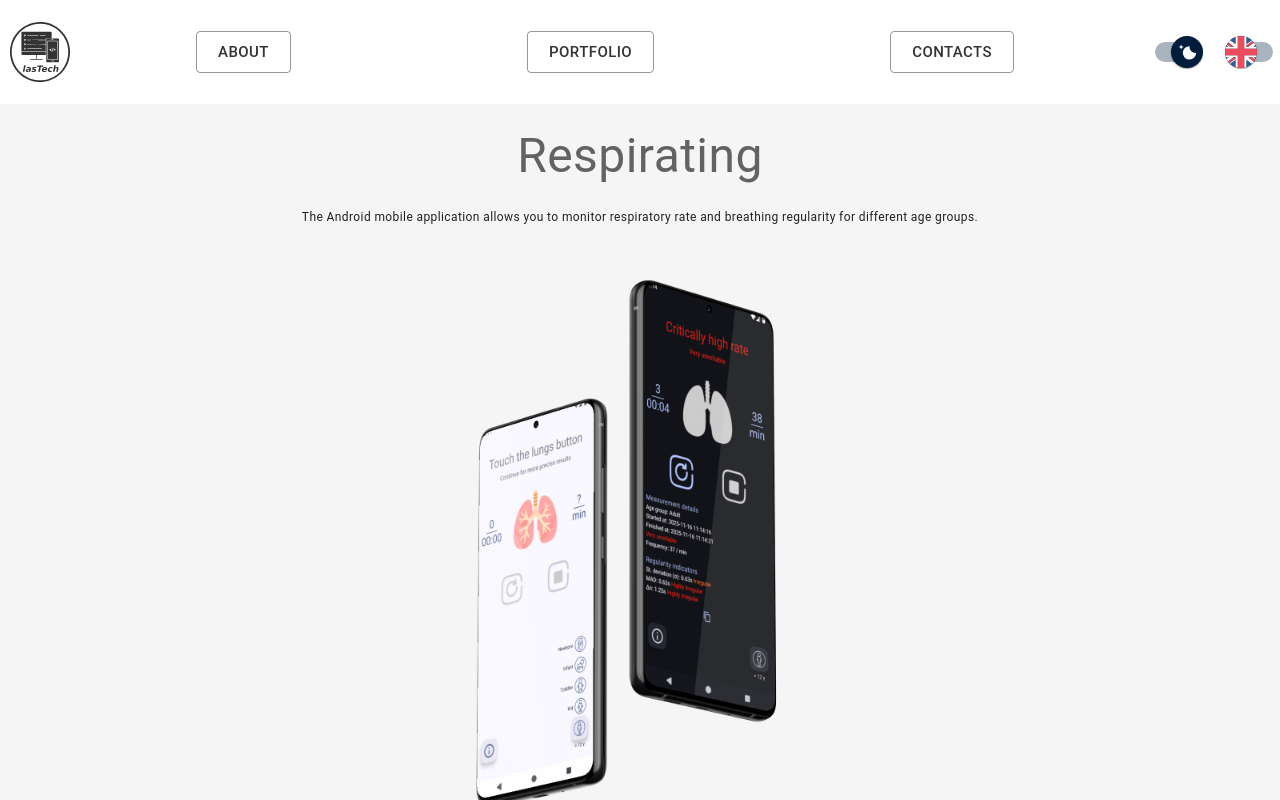
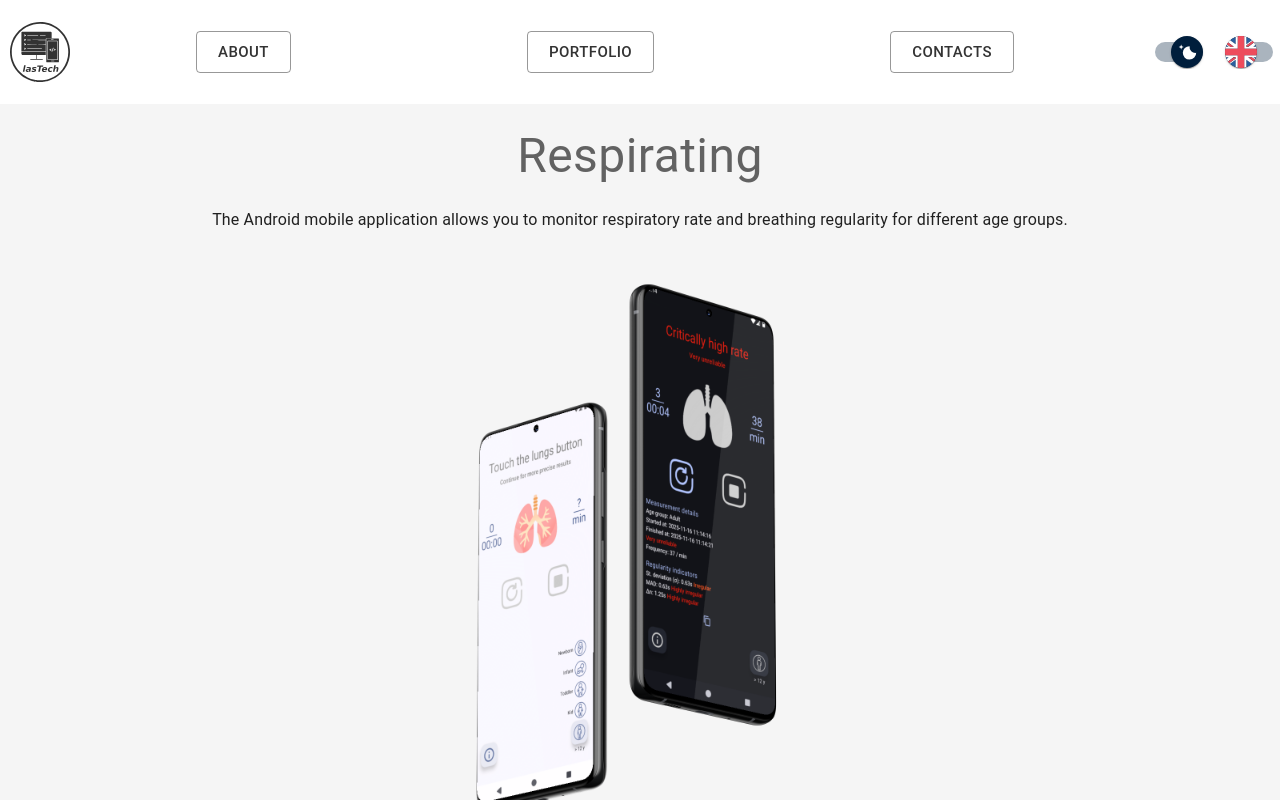
Before and after one commit to MichalLastovka/michallastovka.github.io, a React (Vite) app: page /portfolio/respirating in a window 1280 px wide. Built offline with nearby package versions, Linux system fonts and the light colour scheme.

Commit message:
favicon added

```diff
--- a/src/components/AppTile.tsx
+++ b/src/components/AppTile.tsx
@@ -14,7 +14,7 @@ interface AppTileProps {
 export const AppTile = (props: AppTileProps) => {
     const [t] = useTranslation();
     return (
-        <Paper sx={{width: "30%", maxWidth: "400px", minWidth: "300px", height: "200px", borderRadius: 8}} elevation={5} variant="outlined">
+        <Paper sx={{width: "30%", maxWidth: "400px", minWidth: "300px", minHeight: "200px", borderRadius: 8}} elevation={5} variant="outlined">
             <Box display={"flex"} flexDirection={"row"} gap={2} sx={{mt:"1rem", mx:"1rem"}} alignItems={"center"} justifyContent={"space-between"}>
                 <Box display={"flex"} flexDirection={"row"} alignItems={"center"} gap={"1rem"}>
                     <CustomSVG svgRef={respiratingLogo} width={50} height={50}/>
@@ -26,7 +26,7 @@ export const AppTile = (props: AppTileProps) => {
 
             </Box>
             <Box display={"flex"} flexDirection={"row"}>
-                <Typography width={"50%"} variant={"caption"} sx={{m:"1rem"}}>{props.description}</Typography>
+                <Typography textAlign={"justify"}  width={"50%"} variant={"caption"} sx={{m:"1rem"}}>{props.description}</Typography>
                 <Divider orientation={"vertical"} flexItem></Divider>
                 <Box width={"50%"} display={"flex"} flexDirection={"column"} alignItems={"center"} justifyContent={"center"}>
                     <Button variant="outlined" component={Link} to={`/portfolio/${props.linkToDetail}`}>Detail</Button>
--- a/src/pages/AppDetail.tsx
+++ b/src/pages/AppDetail.tsx
@@ -14,7 +14,7 @@ export const AppDetail = () => {
                 {appDetail!.appName}
             </Typography>
 
-            <Typography sx={{m:"1rem"}} variant={"caption"}>{t(appDetail!.description)}</Typography>
+            <Typography sx={{m:"1rem"}} variant={"body1"}>{t(appDetail!.description)}</Typography>
             <Box width={"100%"} maxWidth={"600px"}>
                 <img src={appDetail!.pathToImage} alt={appDetail!.appName} width="100%" height="100%"/>
             </Box>
```
